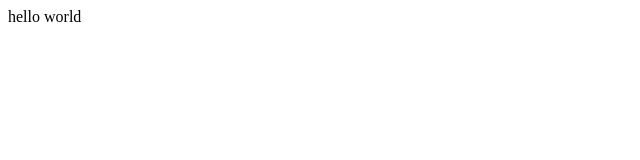
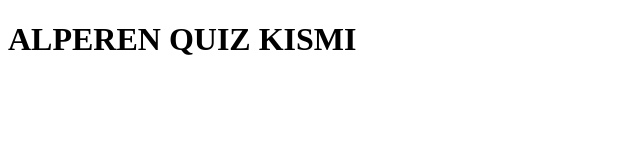
Before and after one commit to alperenustun/october-batch-4, a plain HTML site: page index.html in a window 1280 px wide. Shown: the whole page, without its empty margins (0-640 px from the left). Drawn offline with Linux system fonts and the light colour scheme.

Commit message:
quiz sekmesi eklendi

```diff
--- a/index.html
+++ b/index.html
@@ -1,5 +1,7 @@
 <!DOCTYPE html>
 <html>
 <head></head>
-<body>hello world</body>
+<body>
+    <h1>ALPEREN QUIZ KISMI</h1>
+</body>
 </html>
```
